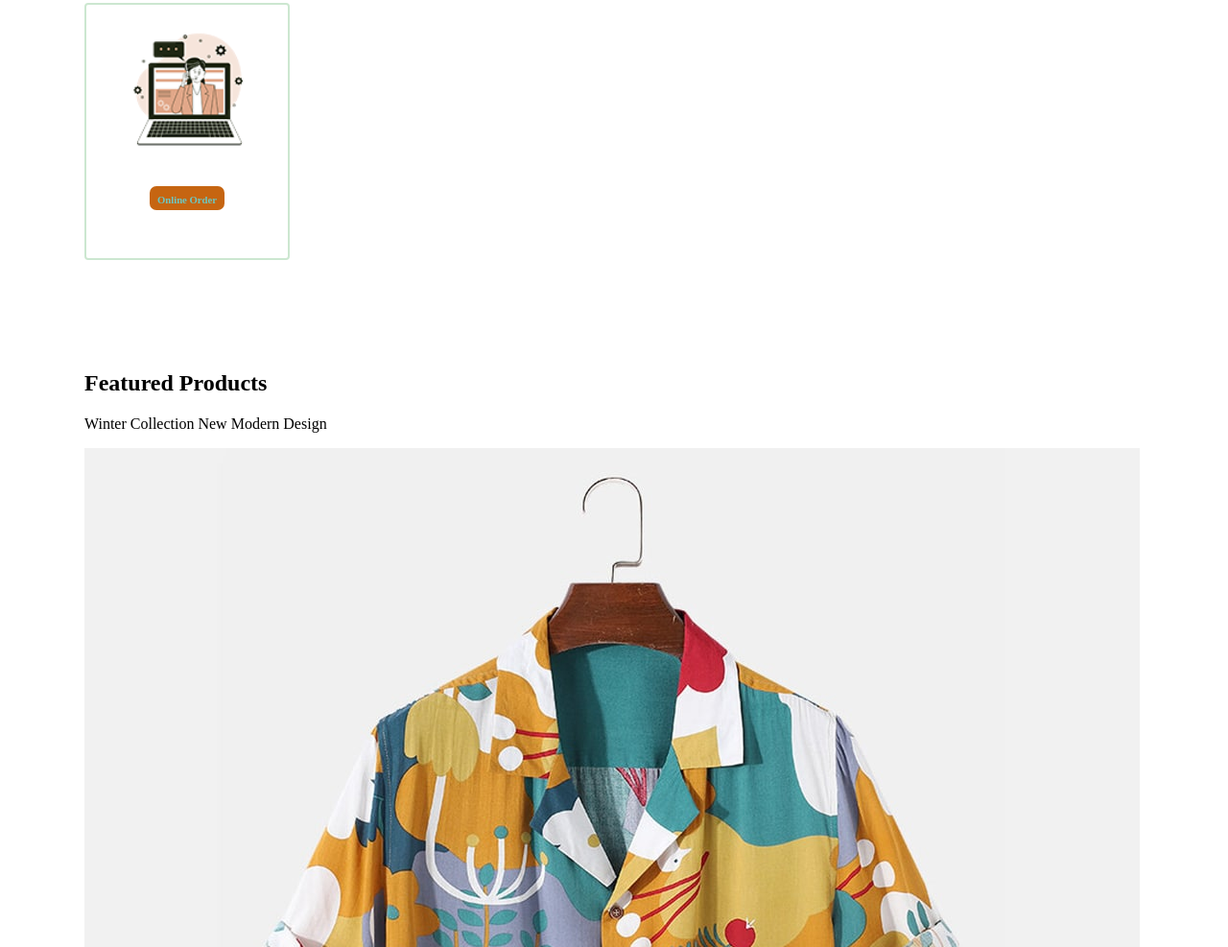
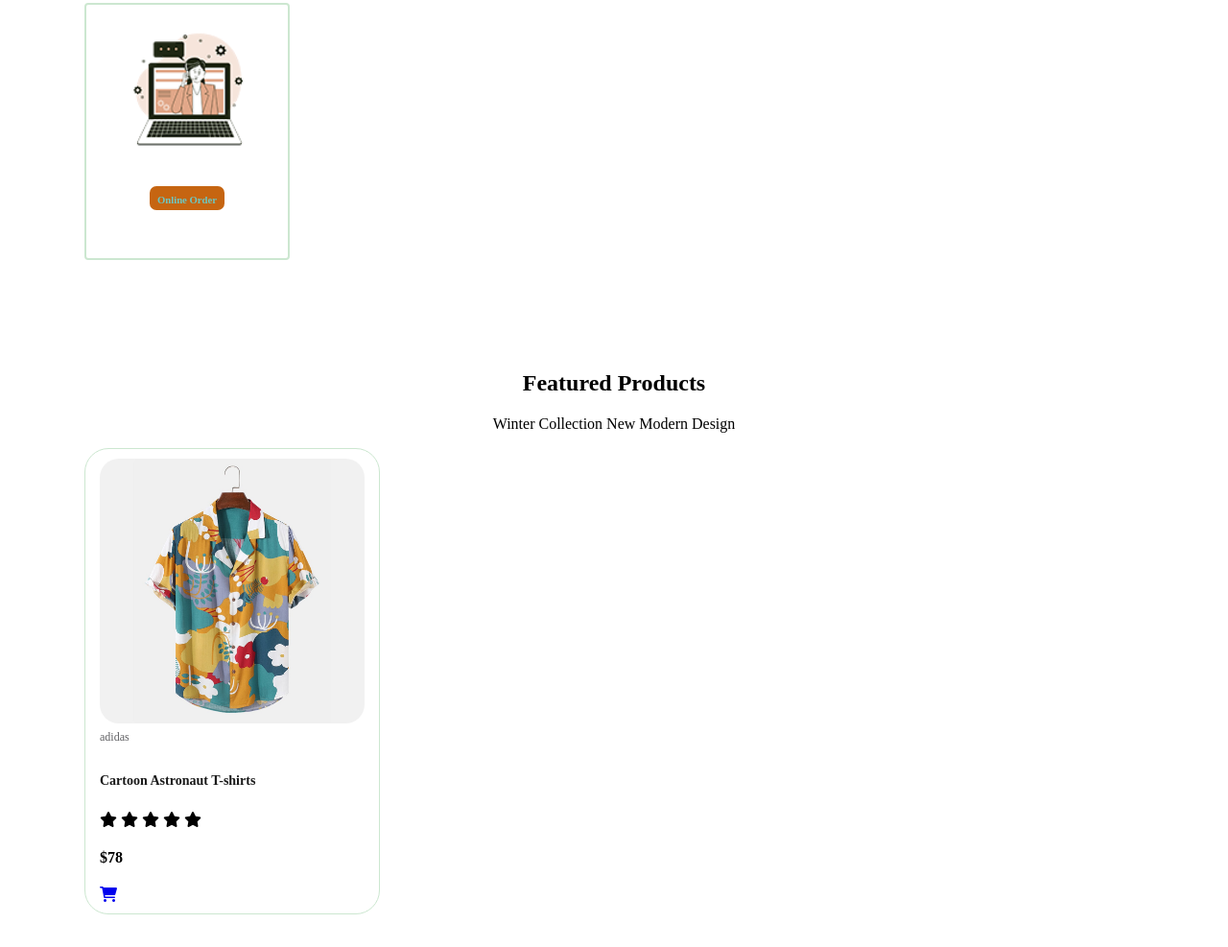
Before and after one commit to tareque101/e-commerce-website, a plain HTML site: page index.html in a window 1280 px wide. Shown: the part 1413-2400 px from the top of the page at 96% size. Drawn offline with Linux system fonts and the light colour scheme.

Commit message:
added products feature

```diff
--- a/index.html
+++ b/index.html
@@ -100,7 +100,7 @@
 
     <h2>Featured Products</h2>
     <p>Winter Collection New Modern Design</p>
-
+     <!-- product 1 main container -->
     <div class="pro-container">
 
         <div class="pro1">
@@ -125,11 +125,13 @@
 
             </div>
 
-            <a href="#"><i></i></a>
+            <a href="#"><i class="fas fa-shopping-cart"></i></a>
 
         </div>
 
+
     </div>
+        <!-- product 1 main container end -->
    </section>
 
 
--- a/style.css
+++ b/style.css
@@ -208,3 +208,58 @@
    background-color: #c66511;
    display: inline-block;
 }
+
+
+#product1
+{
+   text-align: center;
+}
+
+#product1 .pro1
+{
+   width: 25%;
+   min-width: 250px;
+   padding: 10px 15px ;
+   border: 1px solid #cce7d0;
+   border-radius: 25px;
+   cursor: pointer;
+   box-shadow: 20px 20px 30px rgba(red, green, blue, alpha)
+   ;
+
+   margin: 15px 0px;
+   text-align: start;
+
+}
+
+#product1 .pro1:hover
+{
+
+   box-shadow: 15px 10px 10px rgb(0,0,0,0.06);
+    transition: 0.1s ease;
+}
+
+
+#product1 .pro1 img{
+
+   width: 100%;
+   border-radius: 20px;
+
+}
+
+ #product1 .pro1 .description
+ {
+   text-align: start;
+ }
+
+ #product1 .pro1 .description span
+ {
+   color: #606063;
+   font-size: 12px;
+ }
+
+ #product1 .pro1 .description h5
+ {
+    padding-top: 7px;
+    color: #1a1a1a;
+    font-size: 14px;
+ }
```
